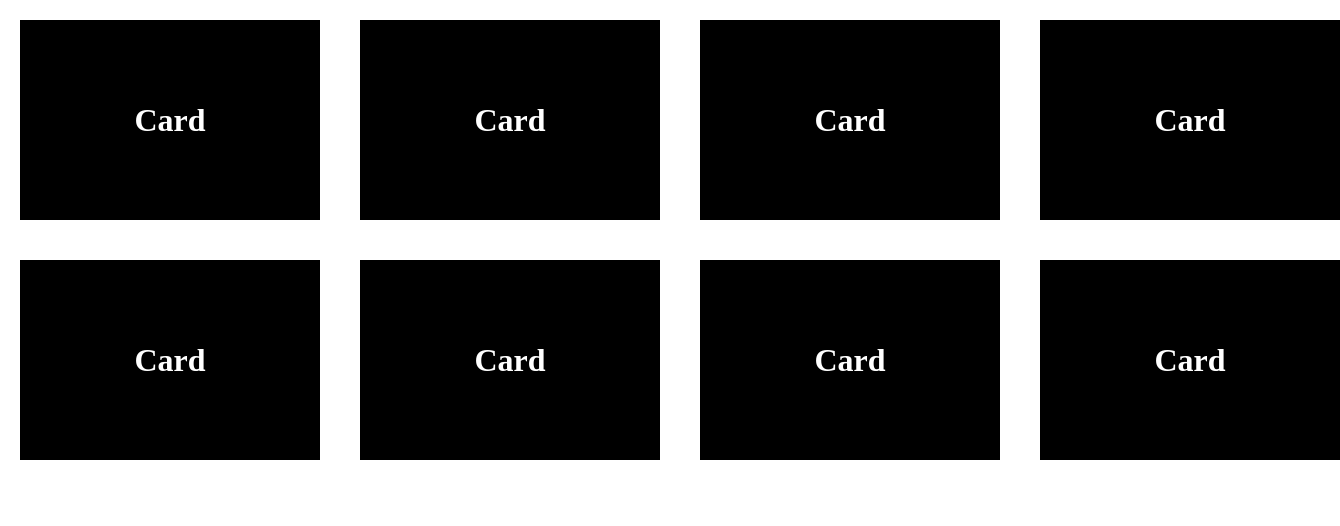
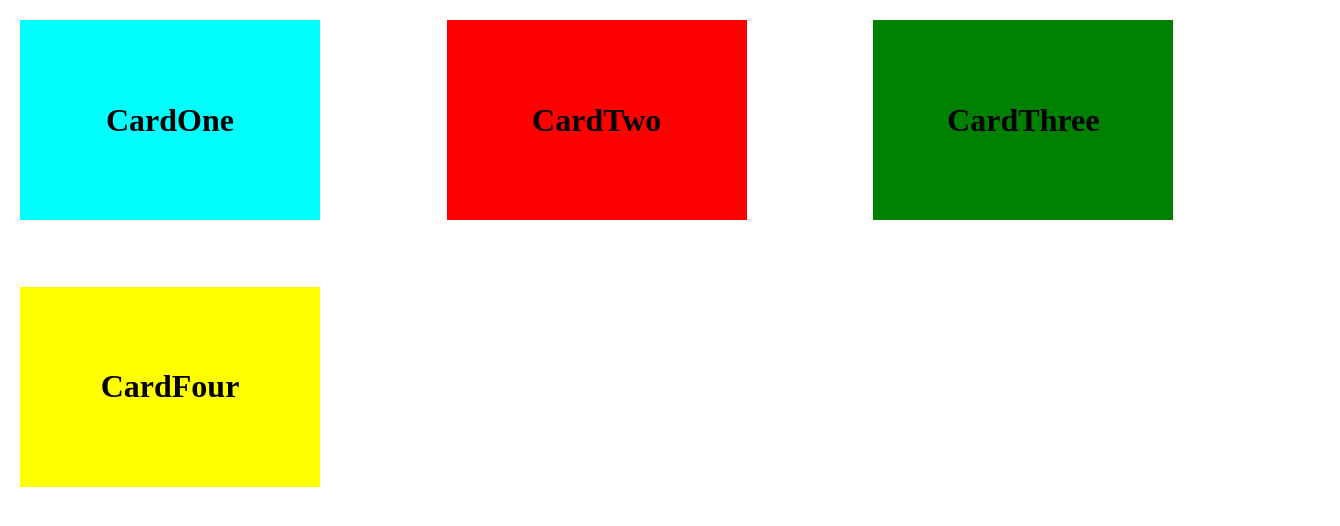
Before and after one commit to Mateusz-Zygadlo/memory-card, a React (Create React App) app in the folder memory-card/: page / in a window 1280 px wide. Shown: the top 526 px of the page, 1340 px wide, since content can reach past the window. Built offline with nearby package versions, Linux system fonts and the light colour scheme.

Commit message:
Adding a function that filters and returns a boolean value

```diff
--- a/memory-card/src/App.css
+++ b/memory-card/src/App.css
@@ -7,17 +7,27 @@
     width: 100vw;
     height: 100vh;
     display: grid;
-    grid-template-columns: repeat(4, 1fr);
-    grid-template-rows: repeat(4, 1fr);
+    grid-template-columns: repeat(3, 1fr);
+    grid-template-rows: repeat(3, 1fr);
 }
 
 .card{
     width: 300px;
     height: 200px;
-    background-color: black;
-    color: white;
     margin: 20px;
     display: flex;
     justify-content: center;
     align-items: center;
 }
+.cardOne{
+    background-color: aqua;
+}
+.cardTwo{
+    background-color: red;
+}
+.cardThree{
+    background-color: green;
+}
+.cardFour{
+    background-color: yellow;
+}
--- a/memory-card/src/components/App.js
+++ b/memory-card/src/components/App.js
@@ -2,16 +2,7 @@ import Card from "./Card";
 
 const App = () => {
     return(
-        <div className="container">
-            <Card />
-            <Card />
-            <Card />
-            <Card />
-            <Card />
-            <Card />
-            <Card />
-            <Card />
-        </div>
+        <Card />
     )
 }
 
--- a/memory-card/src/components/Card.js
+++ b/memory-card/src/components/Card.js
@@ -1,9 +1,64 @@
+import React, { useState, useEffect } from 'react'
 import '../App.css';
 
 const Card = () => {
+    const [memoryArr, setMemoryArr] = useState([]);
+    const [maxCount, setMaxCount] = useState(0);
+    const [count, setCount] = useState(0);
+    const [lose, setLose] = useState(false);
+
+    const isFilter = () => {
+        const newArr = [];
+        let count = 0;
+
+        if(!memoryArr.length == 0){
+            for(let i = 0; i < memoryArr.length; i++) {
+                if(!newArr.includes(memoryArr[i])){
+                    newArr.push(memoryArr[i]);
+                }else{
+                    count++;
+                }
+            }
+        }
+
+        if(count > 0){
+            return true;
+        }else{
+            return false;
+        }
+
+    }
+
+    useEffect(() => {
+        if(isFilter()){
+            setCount(0)
+            setMemoryArr([]);
+            setLose(true);
+        }else{
+            setCount(count + 1);
+        }
+
+        console.log(memoryArr, count, lose);
+    }, [memoryArr])
+
     return(
-        <div className="card">
-            <h1>Card</h1>
+        <div>
+            {lose ? <h1>you lose</h1> :
+                <div className="container">
+                    <div className="cardOne card" onClick={()=>{setMemoryArr(memoryArr.concat('CardOne'))}}>
+                        <h1>CardOne</h1>
+                    </div>
+                    <div className="cardTwo card" onClick={()=>{setMemoryArr(memoryArr.concat('CardTwo'))}}>
+                        <h1>CardTwo</h1>
+                    </div>
+                    <div className="cardThree card" onClick={()=>{setMemoryArr(memoryArr.concat('CardThree'))}}>
+                        <h1>CardThree</h1>
+                    </div>
+                    <div className="cardFour card" onClick={()=>{setMemoryArr(memoryArr.concat('CardFour'))}}>
+                        <h1>CardFour</h1>
+                    </div>
+                </div>
+            }
         </div>
     )
 }
```
Also changed, not shown: memory-card/src/components/RandomPositionCards.js (added, +7 -0 lines).
